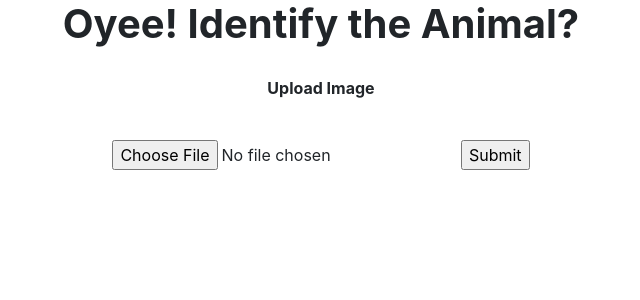
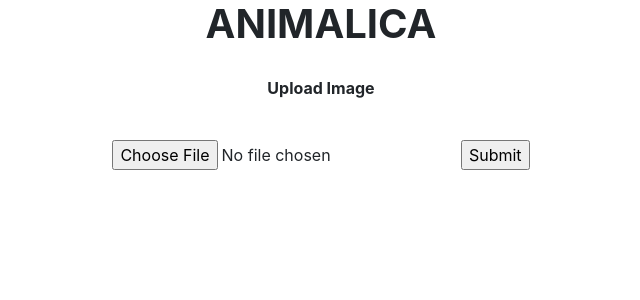
Before and after one commit to kaustubhbhavsar/animals-10-classification, a Flask app: page / in a window 1280 px wide. Shown: the top 300 px of the page, without its empty margins (319-959 px from the left). Run offline with Flask 2, Linux system fonts and the light colour scheme; some libraries are stand-ins or nearby versions.

Commit message:
layout.html updated

```diff
--- a/Model Serving/templates/layout.html
+++ b/Model Serving/templates/layout.html
@@ -15,7 +15,7 @@
 
      <body>
         <header>
-            <h1><center><b>Oyee! Identify the Animal?</b></center></h1>
+            <h1><center><b>ANIMALICA</b></center></h1>
         </header>
 
         <center>
```
